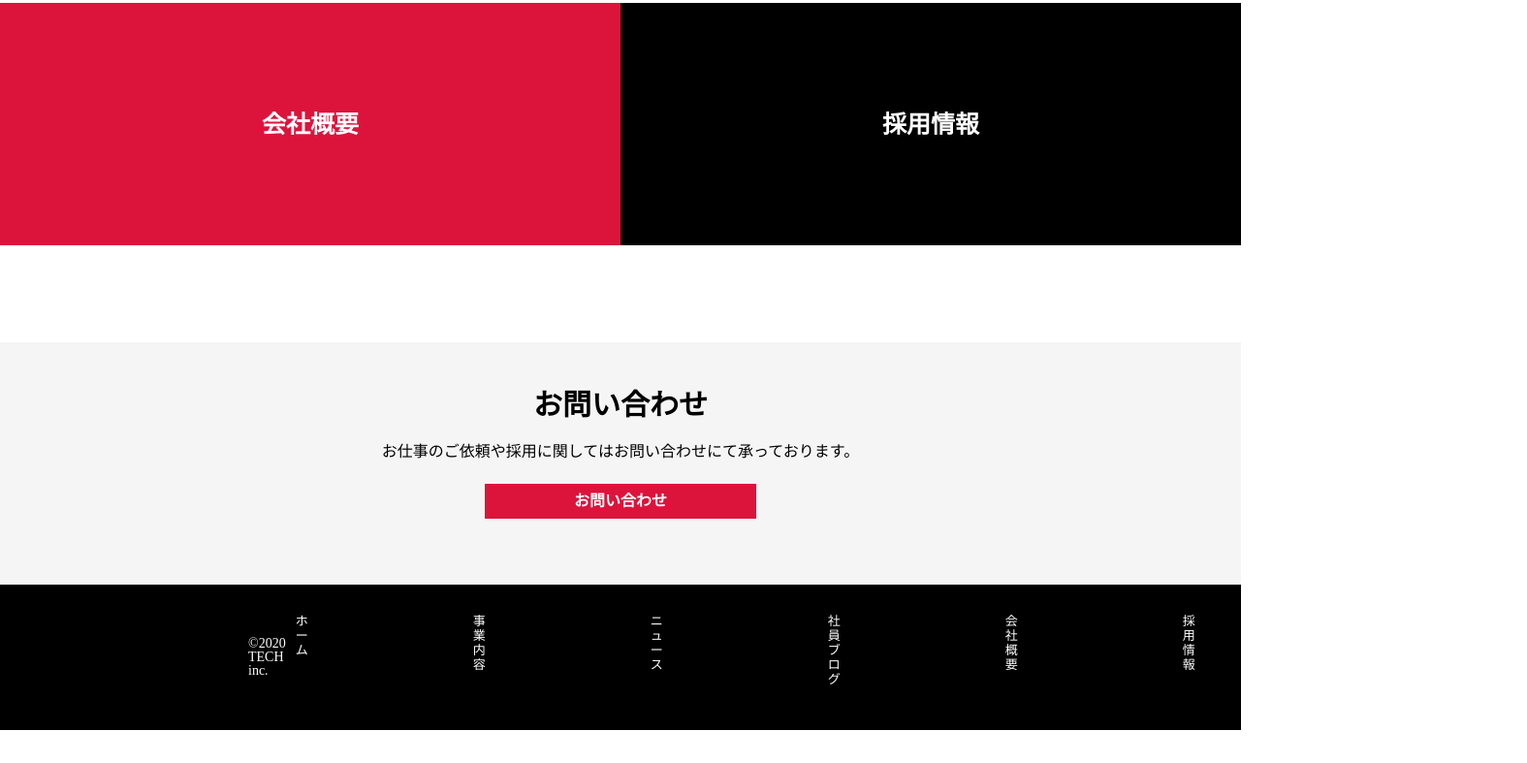
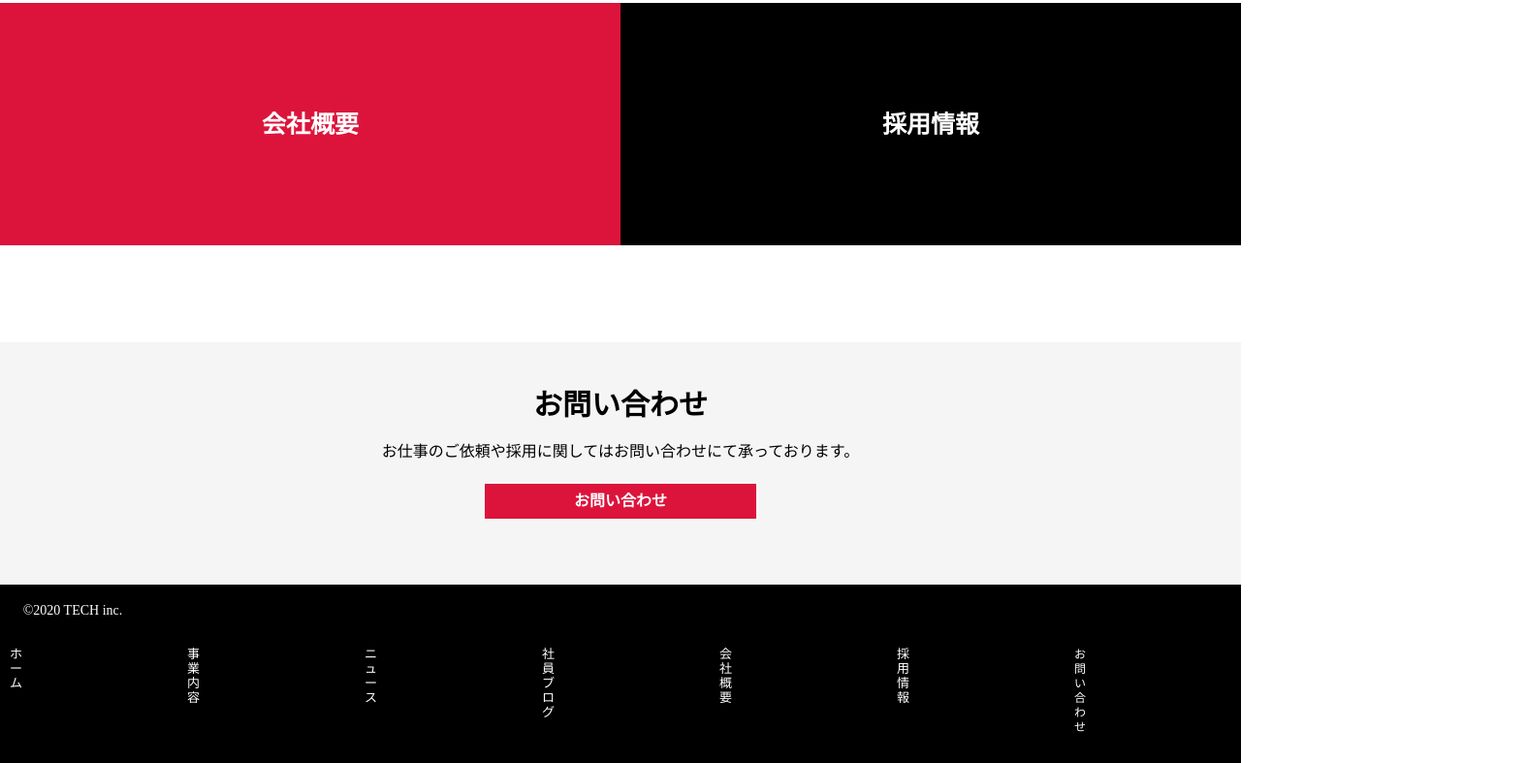
Before and after one commit to genki0219/0817, a plain HTML site: page index.htm in a window 1280 px wide. Shown: the part 3246-4033 px from the top of the page at 97% size, 1575 px wide, since content can reach past the window. Before the commit the page ends 3999 px from the top, so only its background shows below. Drawn offline with Linux system fonts and the light colour scheme; files whose address does not match are found by name.

Commit message:
first-commit

```diff
--- a/css/index.css
+++ b/css/index.css
@@ -680,28 +680,21 @@
 
 @media (min-width:400px){
   .bottom-header1{
-  /* display: flex; */
-  /* justify-content: space-between; */
   font-size: 15px;
   background-color: black;
   width: 100%;
 }
 
 .bottom-header p{
-  /* padding-top: 25px; */
-  /* padding-bottom: 25px; */
+  text-align: center;
   color: #fff;
-  width: 150px;
-  /* padding-left: 50px; */
   font-size: 14px;
-  margin: auto 0;
-  margin-left: 20%;
-  margin-right: 0px;
+  padding-top: 20px;
 }
 
 
 .bottom-headera{
-  /* margin-right: 100px; */
+  text-align: center;
   text-decoration: none;
   color: #fff;
   font-size: 13px;
@@ -724,36 +717,27 @@
 
 .bottom-header li {
   text-align: center;
-  padding: 10px;
-  margin-right: 150px;
+  padding-top: 10px;
+  padding-bottom: 10px;
 }
 
 .bottom-nav{
   margin-top: 20px;
-  margin-bottom: 20px;
 }
 
 }
 
 @media (min-width:500px) {
   .bottom-header1{
-  display: flex;
-  justify-content: space-between;
   font-size: 15px;
   background-color: black;
   width: 100%;
 }
 
 .bottom-header p{
-  /* padding-top: 25px; */
-  /* padding-bottom: 25px; */
   color: #fff;
   width: 150px;
-  /* padding-left: 50px; */
   font-size: 14px;
-  margin: auto 0;
-  margin-left: 20%;
-  margin-right: 0px;
 }
 
 
```
